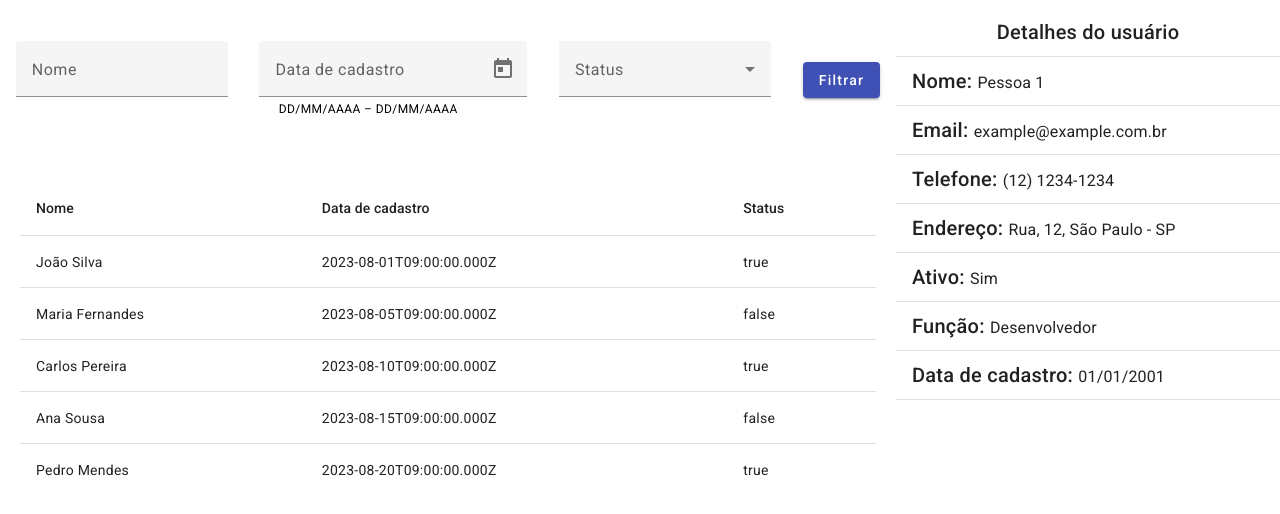
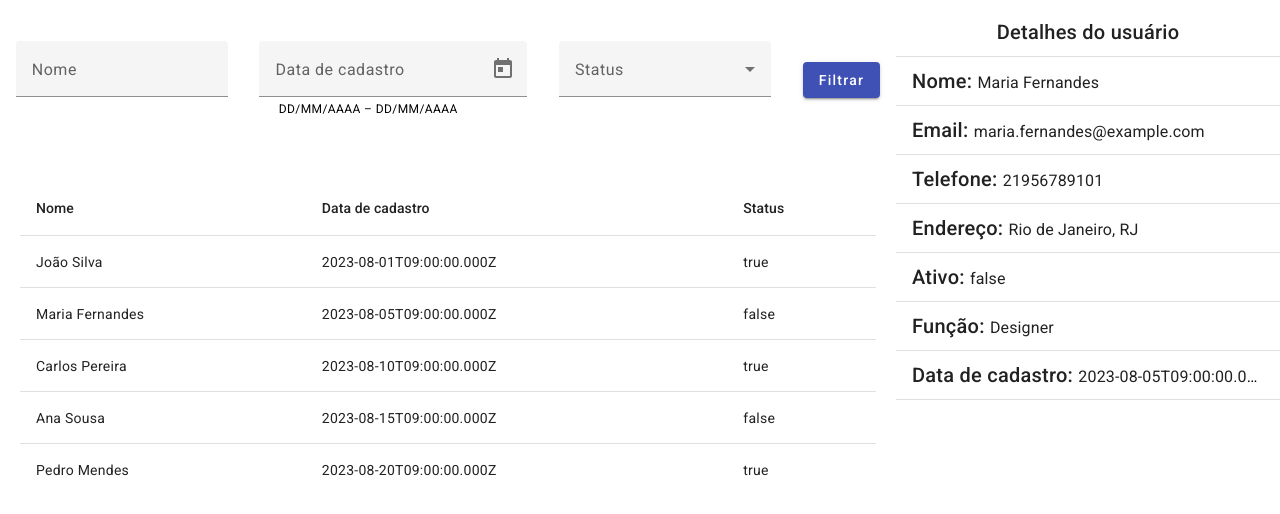
Before and after one commit to Henrique-182/curso-de-angular-v2-ao-v17, an Angular app in the folder 04_Projeto_Filtro_De_Lista_De_Usuarios/users-filter-project/: page / in a window 1280 px wide. Shown: the top 514 px of the page. Built offline with nearby package versions, Linux system fonts and the light colour scheme.

Commit message:
Passagem de Dados para o Componente de Detalhes

```diff
--- a/04_Projeto_Filtro_De_Lista_De_Usuarios/users-filter-project/src/app/app.component.html
+++ b/04_Projeto_Filtro_De_Lista_De_Usuarios/users-filter-project/src/app/app.component.html
@@ -8,6 +8,8 @@
         </div>
     </div>
     <div class="right-container">
-        <app-user-details></app-user-details>
+        <app-user-details
+            [user]="userSelected"
+        ></app-user-details>
     </div>
 </div>
--- a/04_Projeto_Filtro_De_Lista_De_Usuarios/users-filter-project/src/app/app.component.ts
+++ b/04_Projeto_Filtro_De_Lista_De_Usuarios/users-filter-project/src/app/app.component.ts
@@ -1,4 +1,6 @@
 import { Component } from '@angular/core';
+import { IUser } from './interfaces/user/user.interface';
+import { UsersList } from './data/users-list';
 
 @Component({
   selector: 'app-root',
@@ -7,4 +9,5 @@
 })
 export class AppComponent {
 
+  userSelected: IUser = UsersList[1]
 }
--- a/04_Projeto_Filtro_De_Lista_De_Usuarios/users-filter-project/src/app/components/user-details/user-details.component.html
+++ b/04_Projeto_Filtro_De_Lista_De_Usuarios/users-filter-project/src/app/components/user-details/user-details.component.html
@@ -5,31 +5,31 @@
         </mat-list-item>
         <mat-divider></mat-divider>
         <mat-list-item>
-            <span class="mat-h2">Nome: </span> <span class="mat-h3">Pessoa 1</span>
+            <span class="mat-h2">Nome: </span> <span class="mat-h3">{{ user.nome }}</span>
         </mat-list-item>
         <mat-divider></mat-divider>
         <mat-list-item>
-            <span class="mat-h2">Email: </span> <span class="mat-h3">example&#64;example.com.br</span>
+            <span class="mat-h2">Email: </span> <span class="mat-h3">{{ user.email }}</span>
         </mat-list-item>
         <mat-divider></mat-divider>
         <mat-list-item>
-            <span class="mat-h2">Telefone: </span> <span class="mat-h3">(12) 1234-1234</span>
+            <span class="mat-h2">Telefone: </span> <span class="mat-h3">{{ user.telefone }}</span>
         </mat-list-item>
         <mat-divider></mat-divider>
         <mat-list-item>
-            <span class="mat-h2">Endereço: </span> <span class="mat-h3">Rua, 12, São Paulo - SP</span>
+            <span class="mat-h2">Endereço: </span> <span class="mat-h3">{{ user.endereco?.cidade }}, {{ user.endereco?.estado }}</span>
         </mat-list-item>
         <mat-divider></mat-divider>
         <mat-list-item>
-            <span class="mat-h2">Ativo: </span> <span class="mat-h3">Sim</span>
+            <span class="mat-h2">Ativo: </span> <span class="mat-h3">{{ user.ativo }}</span>
         </mat-list-item>
         <mat-divider></mat-divider>
         <mat-list-item>
-            <span class="mat-h2">Função: </span> <span class="mat-h3">Desenvolvedor</span>
+            <span class="mat-h2">Função: </span> <span class="mat-h3">{{ user.funcao }}</span>
         </mat-list-item>
         <mat-divider></mat-divider>
         <mat-list-item>
-            <span class="mat-h2">Data de cadastro: </span> <span class="mat-h3">01/01/2001</span>
+            <span class="mat-h2">Data de cadastro: </span> <span class="mat-h3">{{ user.dataCadastro }}</span>
         </mat-list-item>
         <mat-divider></mat-divider>
     </mat-list>
--- a/04_Projeto_Filtro_De_Lista_De_Usuarios/users-filter-project/src/app/components/user-details/user-details.component.ts
+++ b/04_Projeto_Filtro_De_Lista_De_Usuarios/users-filter-project/src/app/components/user-details/user-details.component.ts
@@ -1,4 +1,5 @@
-import { Component } from '@angular/core';
+import { Component, Input } from '@angular/core';
+import { IUser } from '../../interfaces/user/user.interface';
 
 @Component({
   selector: 'app-user-details',
@@ -7,4 +8,6 @@
 })
 export class UserDetailsComponent {
 
+  @Input({ required: true })
+  user: IUser = {} as IUser
 }
```
